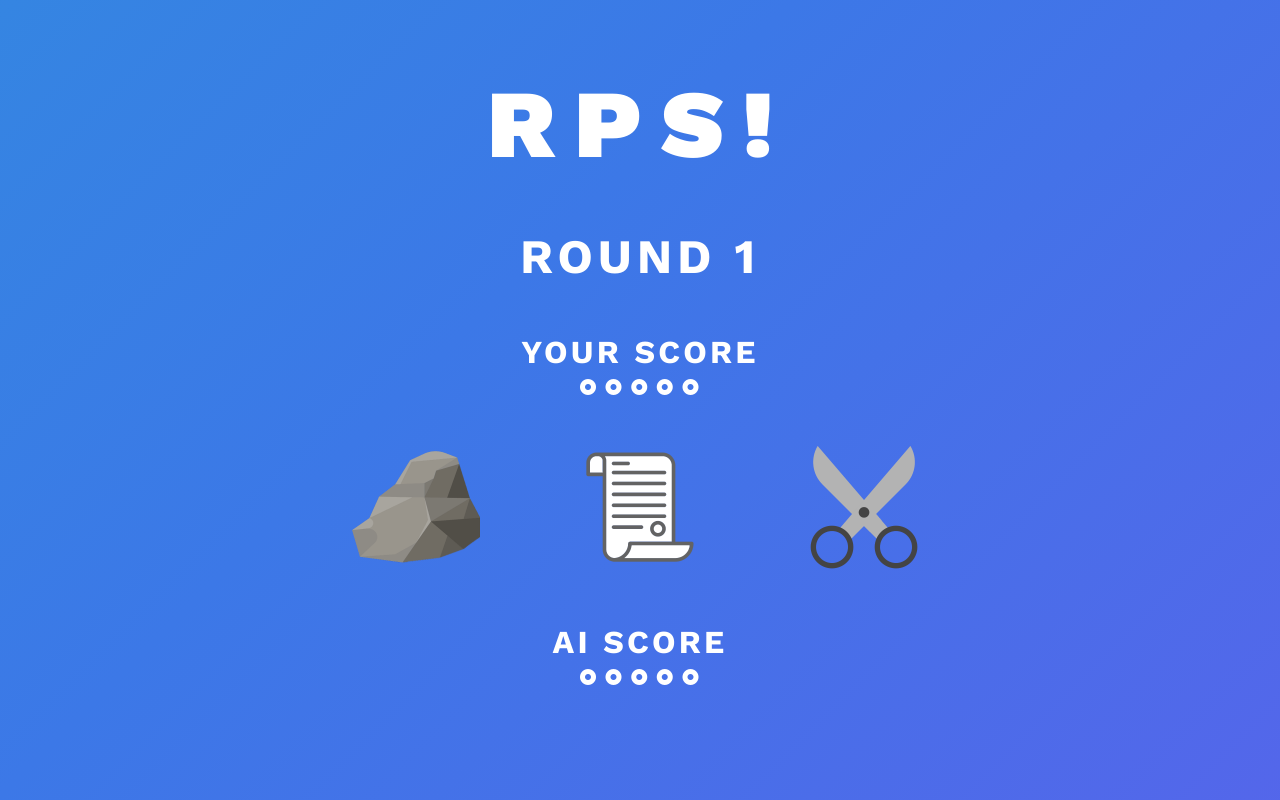
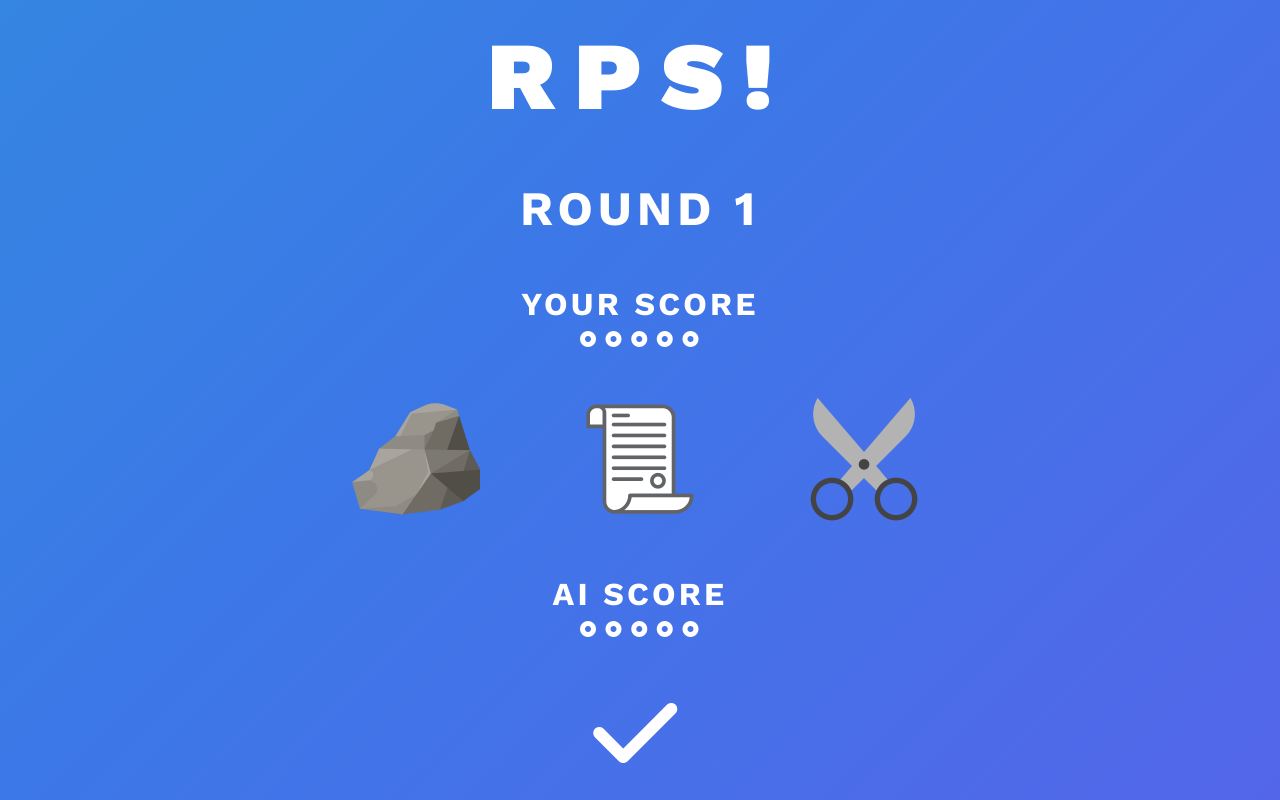
Before and after one commit to dmarts05/odin-rps, a plain HTML site: page index.html in a window 1280 px wide. Drawn offline with nearby package versions, Linux system fonts and the light colour scheme.

Commit message:
Add round result styling

```diff
--- a/css/styles.css
+++ b/css/styles.css
@@ -79,3 +79,8 @@ h2 {
 .options img {
   max-width: 8em;
 }
+
+/* Round Result */
+.round-result i {
+  font-size: 6em;
+}
--- a/index.html
+++ b/index.html
@@ -55,6 +55,8 @@
         <i class="fa-solid fa-circle-dot"></i>
       </div>
     </div>
-    <div class="round-result"></div>
+    <div class="round-result">
+      <i class="fa-solid fa-check"></i>
+    </div>
   </body>
 </html>
```
